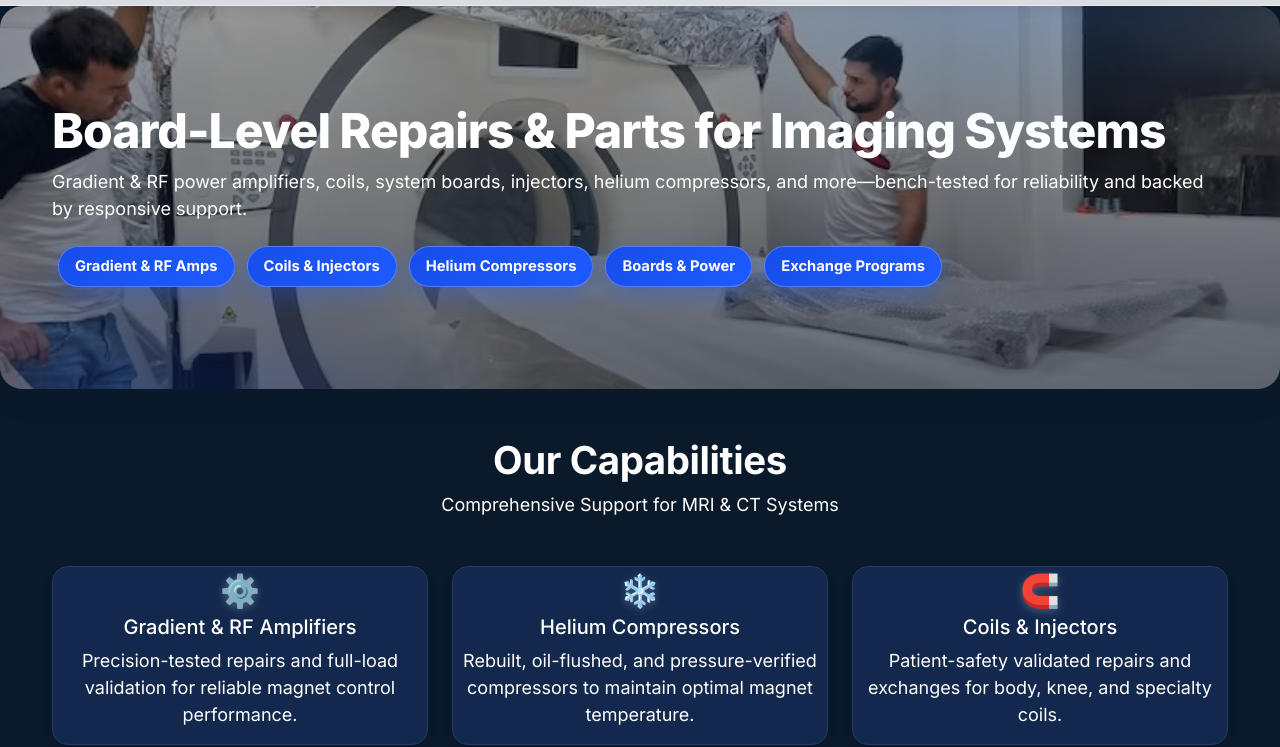
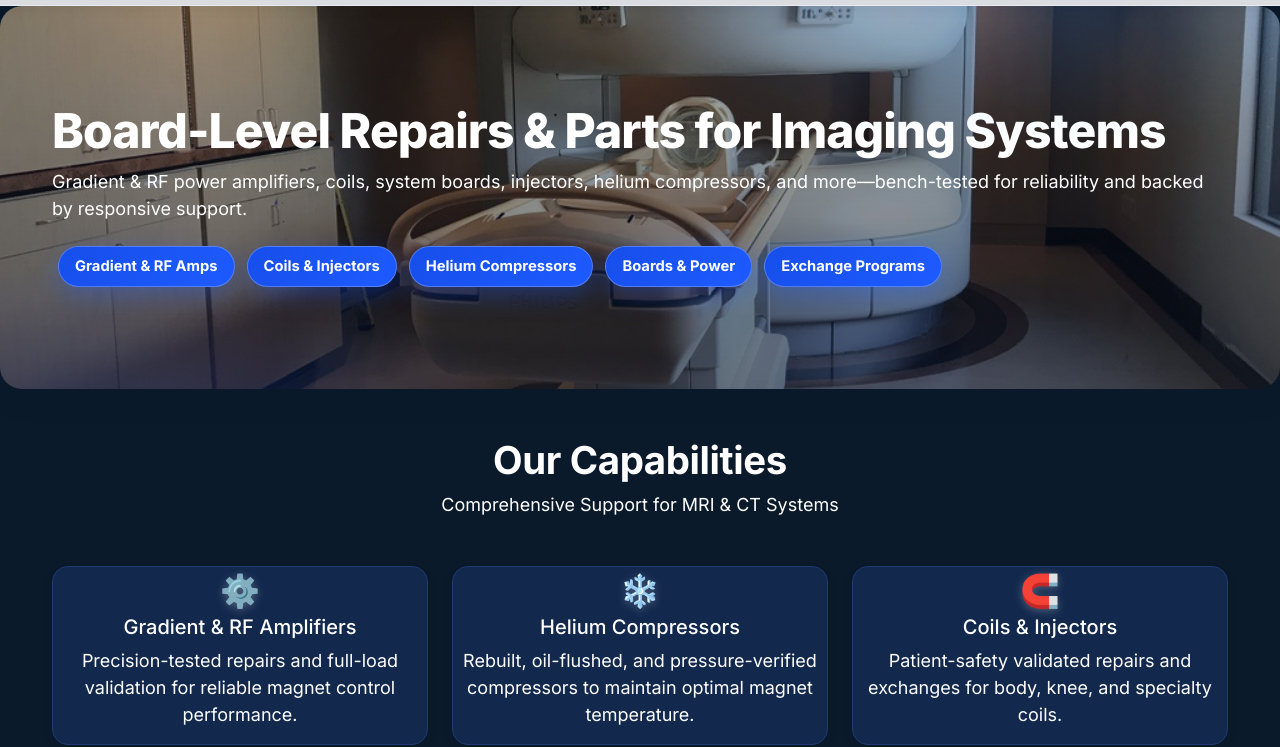
Before and after one commit to francastro29/AEW-Tech, a plain HTML site: page index.html in a window 1280 px wide. Shown: the part 61-808 px from the top of the page. Drawn offline with nearby package versions, Linux system fonts and the light colour scheme.

Commit message:
Cambie imagen del fondo en home

```diff
--- a/styles.css
+++ b/styles.css
@@ -146,7 +146,7 @@ p, .nav-link { font-size: var(--step-0); }
   position: relative;
   background:
     linear-gradient(180deg, rgba(10,17,35,.35) 0%, rgba(10,17,35,.6) 100%),
-    url('images/background.jpg') center/cover no-repeat;
+    url('images/fondo2.jpeg') center/cover no-repeat;
   color:#fff;
   padding: clamp(56px, 8vw, 96px) 20px;
   border-radius: var(--radius-xl);
```
Also changed, not shown: global.html (+1 -2 lines), images/fondo1.jpeg (added), images/fondo2.jpeg (added), images/fondo3.jpeg (added), services.html (line endings or trailing spaces).
